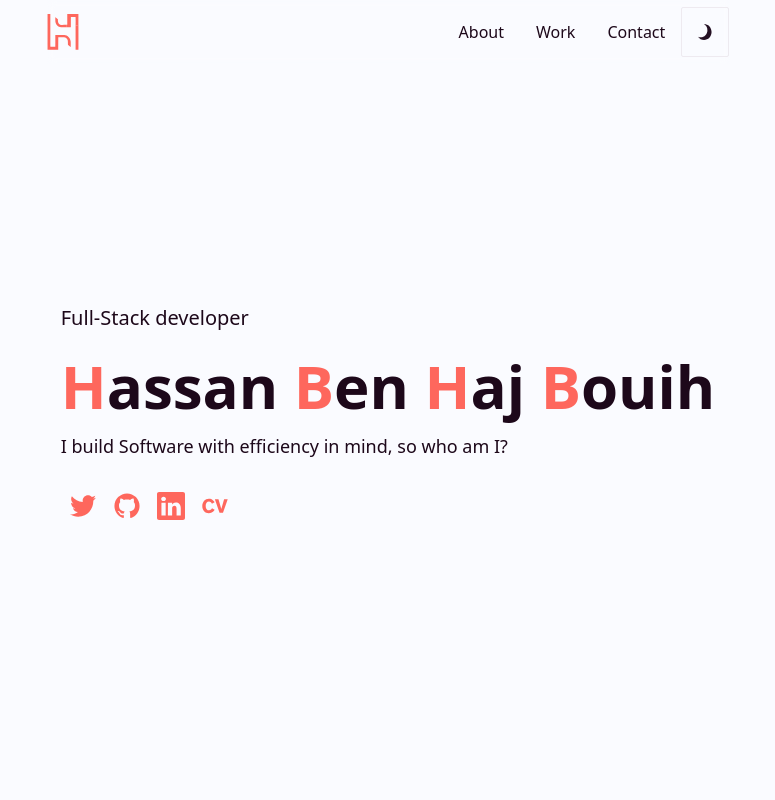
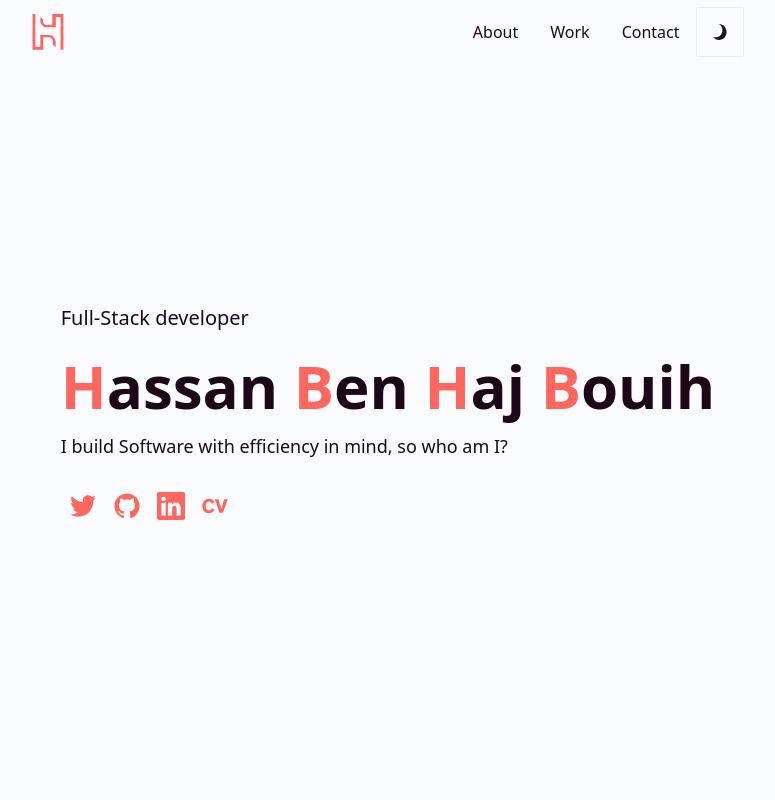
Before and after one commit to Hassanbhb/Personal-website-V0, an Astro site: page / in a window 1280 px wide. Shown: the top 800 px of the page, without its empty margins (252-1027 px from the left). Built offline with nearby package versions, Linux system fonts and the light colour scheme; Astro itself is replaced by a stand-in of ours; what tailwindcss-animation-delay would draw is missing.

Commit message:
fixed nav width

```diff
--- a/src/components/Nav.astro
+++ b/src/components/Nav.astro
@@ -6,7 +6,7 @@ import Sun from "../assets/sun.svg";
 ---
 
 <nav
-  class="flex justify-between h-16 z-40 dark:bg-black backdrop-filter backdrop-blur-sm bg-opacity-40 fixed inset-x-0 bottom-0 md:w-4/5 md:m-auto md:sticky md:top-0"
+  class="flex justify-between h-16 z-40 dark:bg-black backdrop-filter backdrop-blur-sm bg-opacity-40 fixed inset-x-0 bottom-0 md:w-5/6 md:m-auto md:sticky md:top-0"
 >
   <div class="w-20">
     <a href="/#welcome" class="flex items-center h-full w-full">
```
